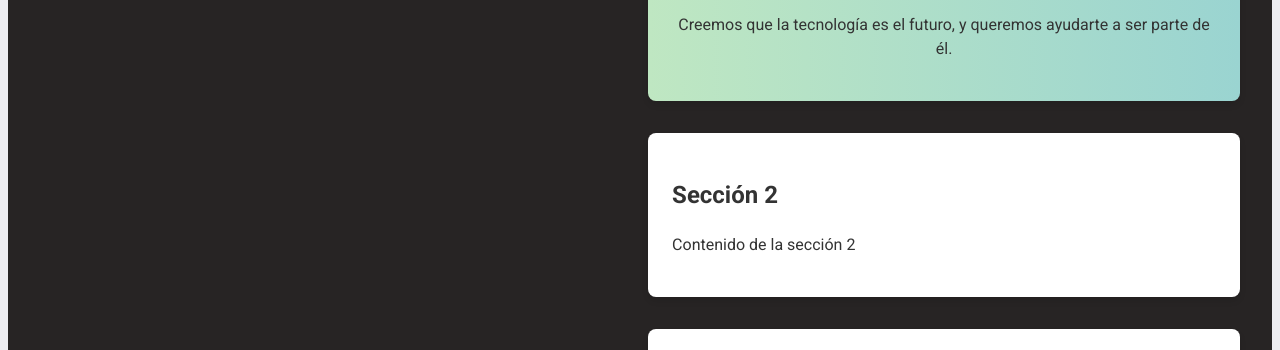
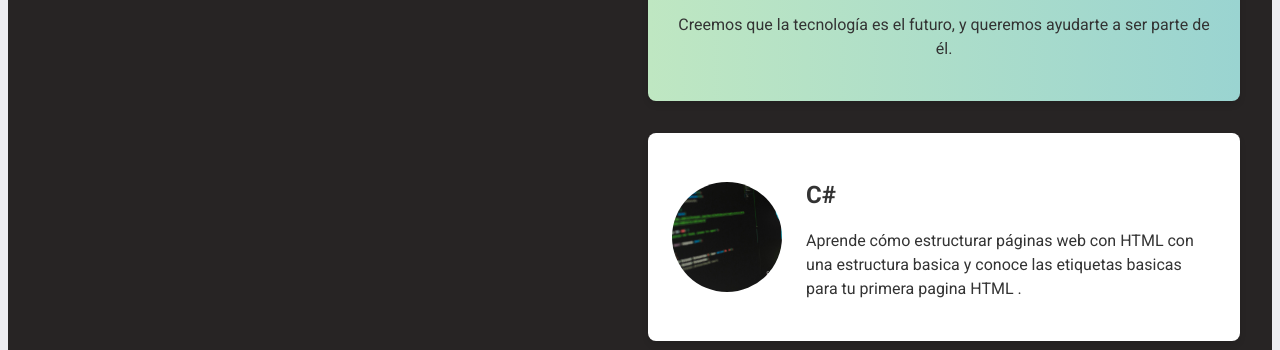
Before and after one commit to bryan2173/Proyecto-Final-Manejo-de-Software-, a plain HTML site: page index.html in a window 1280 px wide. Shown: the part 706-1056 px from the top of the page. Drawn offline with Linux system fonts and the light colour scheme.

Commit message:
Corrección y modificacion del pie de pagina

```diff
--- a/index.html
+++ b/index.html
@@ -32,11 +32,6 @@
                 <p>Somos un equipo apasionado por la programación y el aprendizaje. Nuestro objetivo es brindarte los mejores recursos para aprender a programar, desde lo básico hasta temas avanzados.</p>
                 <p>Creemos que la tecnología es el futuro, y queremos ayudarte a ser parte de él.</p>
             </section>
-
-        <section>
-            <h2>Sección 2</h2>
-            <p>Contenido de la sección 2</p>
-        </section>
 
         <section id="html" class="tutorial">
             <img src="imagenes/fondo.png" alt="HTML">
@@ -120,8 +115,7 @@
     </main>
 
     <footer>
-        <p>&copy; 2024 Mi Página Web</p>
+        <p>&copy; 2024 Proyecto Manejo de Software | Todos los derechos reservados.</p>
     </footer>
-
 </body>
 </html>
```
